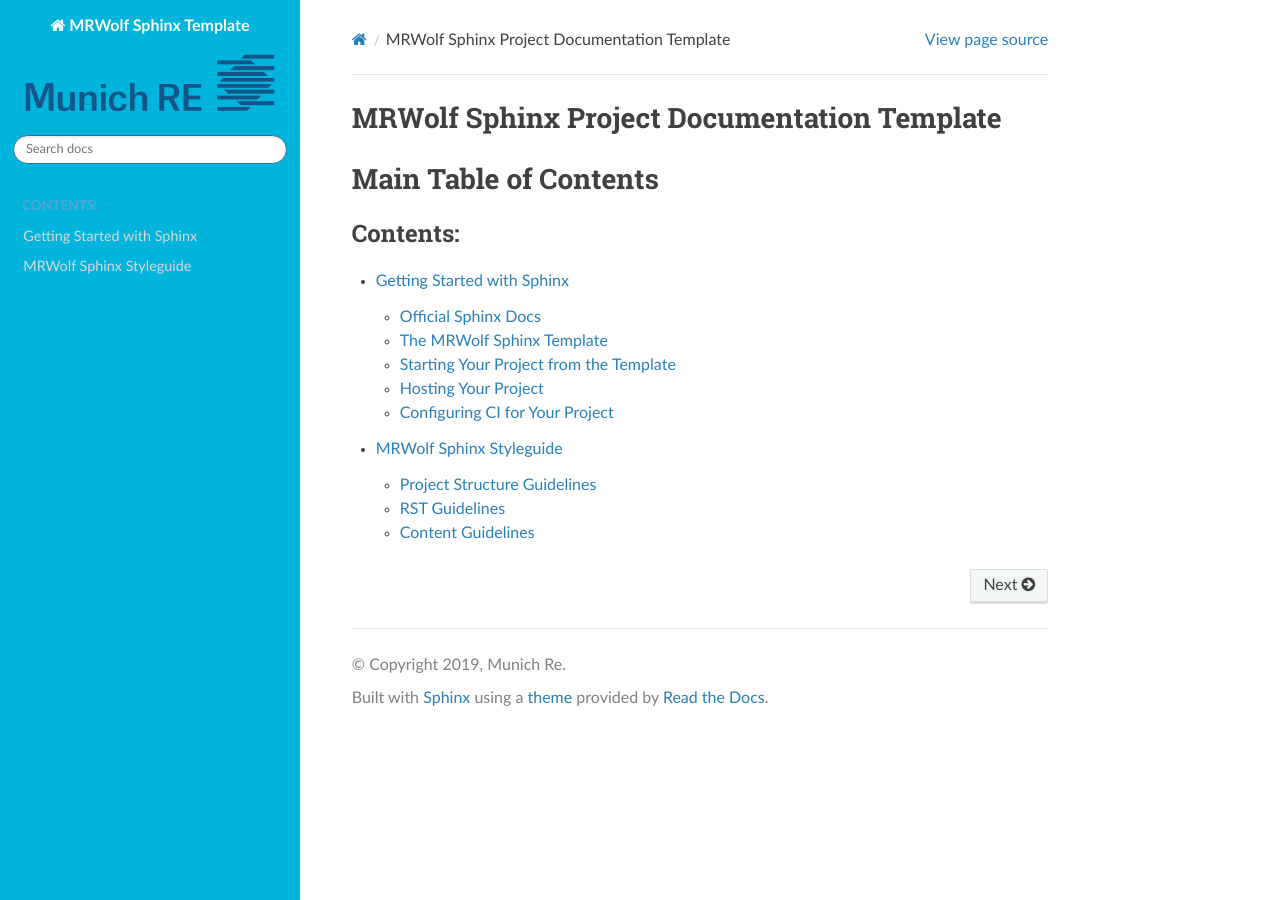
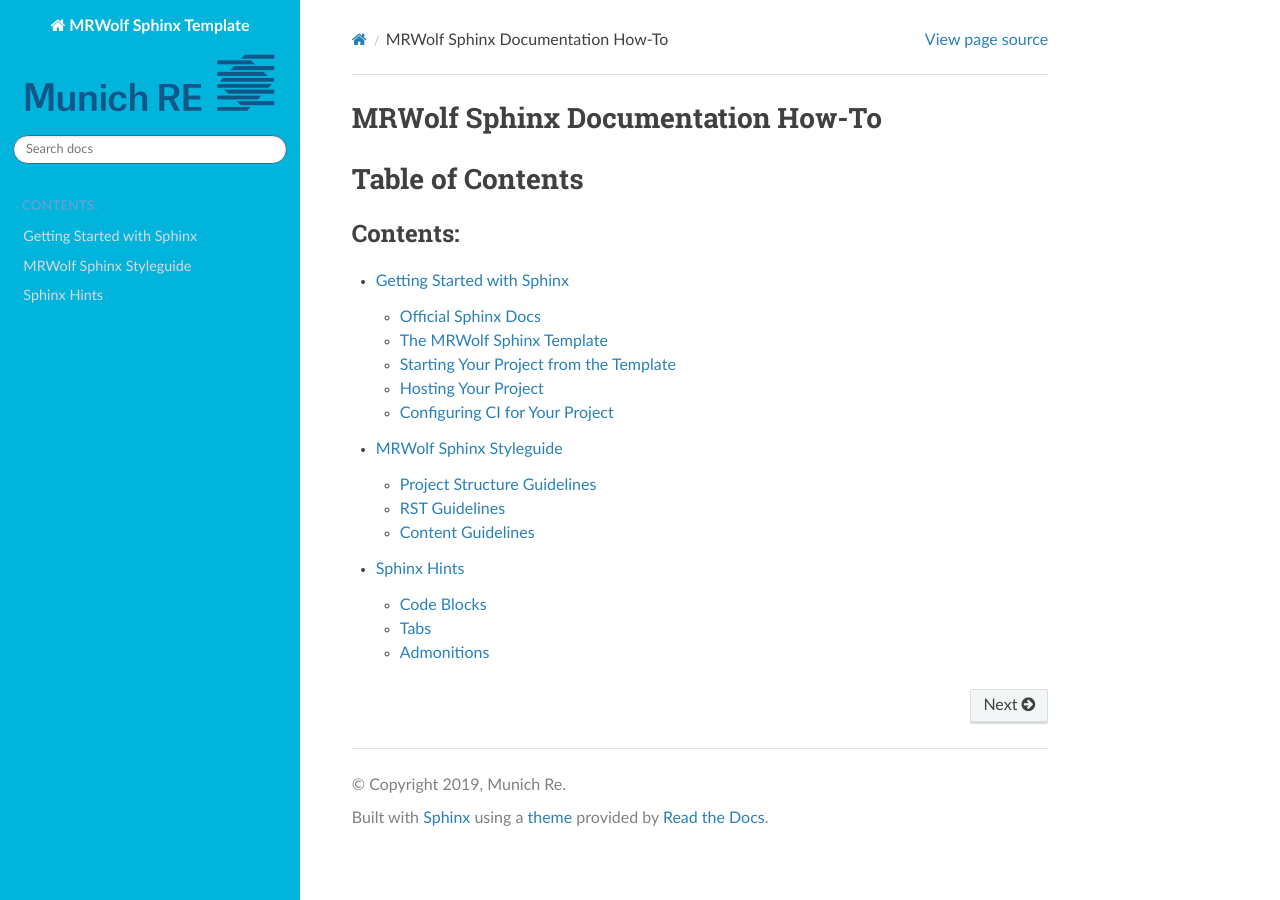
Before and after one commit to Oblarg/sphinx-tutorial-temp, a Sphinx documentation site: the page built from source/index.rst, in a window 1280 px wide. Built offline with Sphinx 7.4.7 and the Read the Docs theme 2.0.0, drawn with Linux system fonts in a browser that asks for light colours.

Commit message:
Update index.rst

```diff
--- a/source/index.rst
+++ b/source/index.rst
@@ -1,8 +1,8 @@
-MRWolf Sphinx Project Documentation Template
-============================================
+MRWolf Sphinx Documentation How-To
+==================================
 
-Main Table of Contents
-======================
+Table of Contents
+=================
 
 .. toctree::
    :maxdepth: 2
@@ -10,3 +10,4 @@
 
    docs/getting-started-with-sphinx.rst
    docs/styleguide.rst
+   docs/sphinx-hints.rst
```
